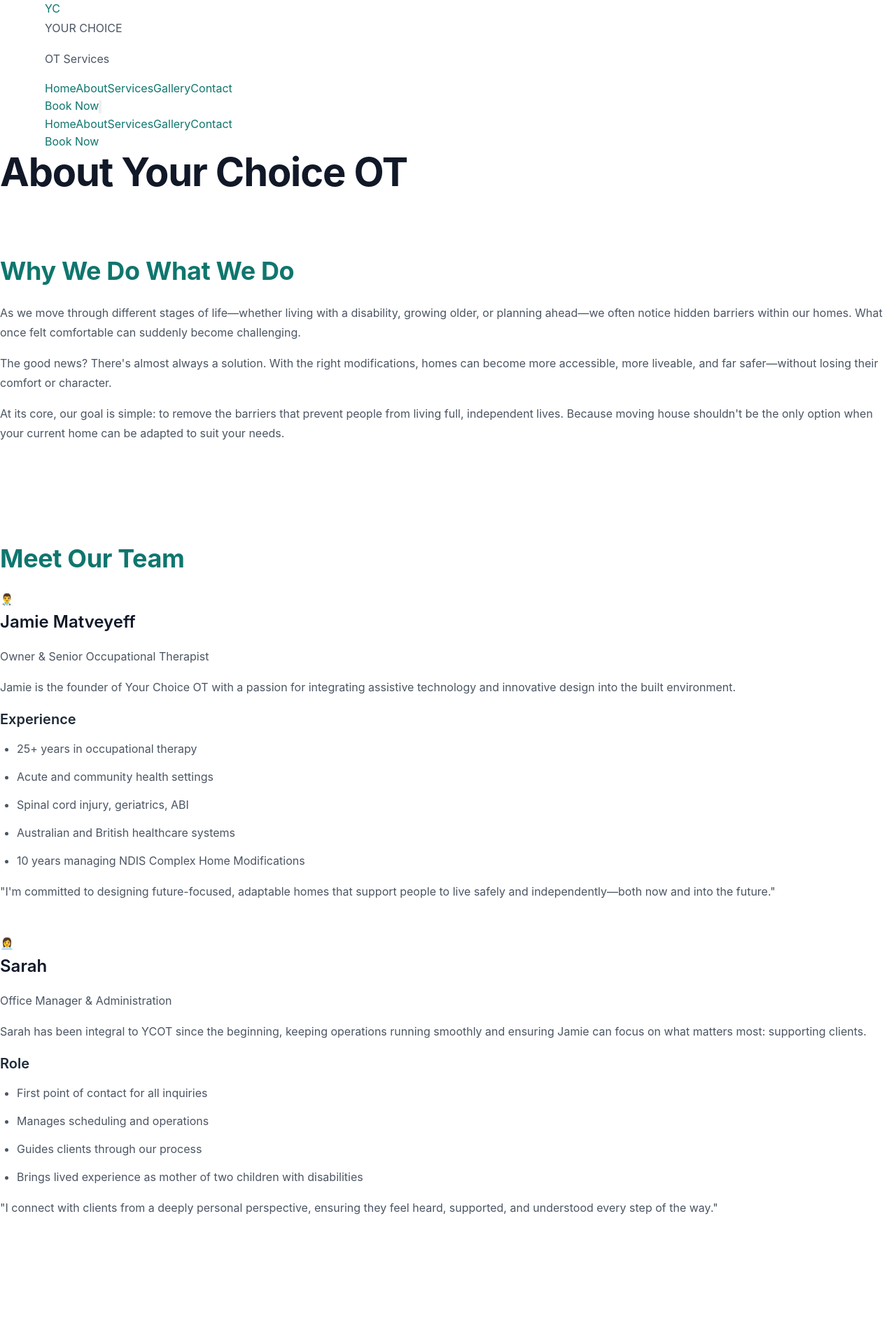
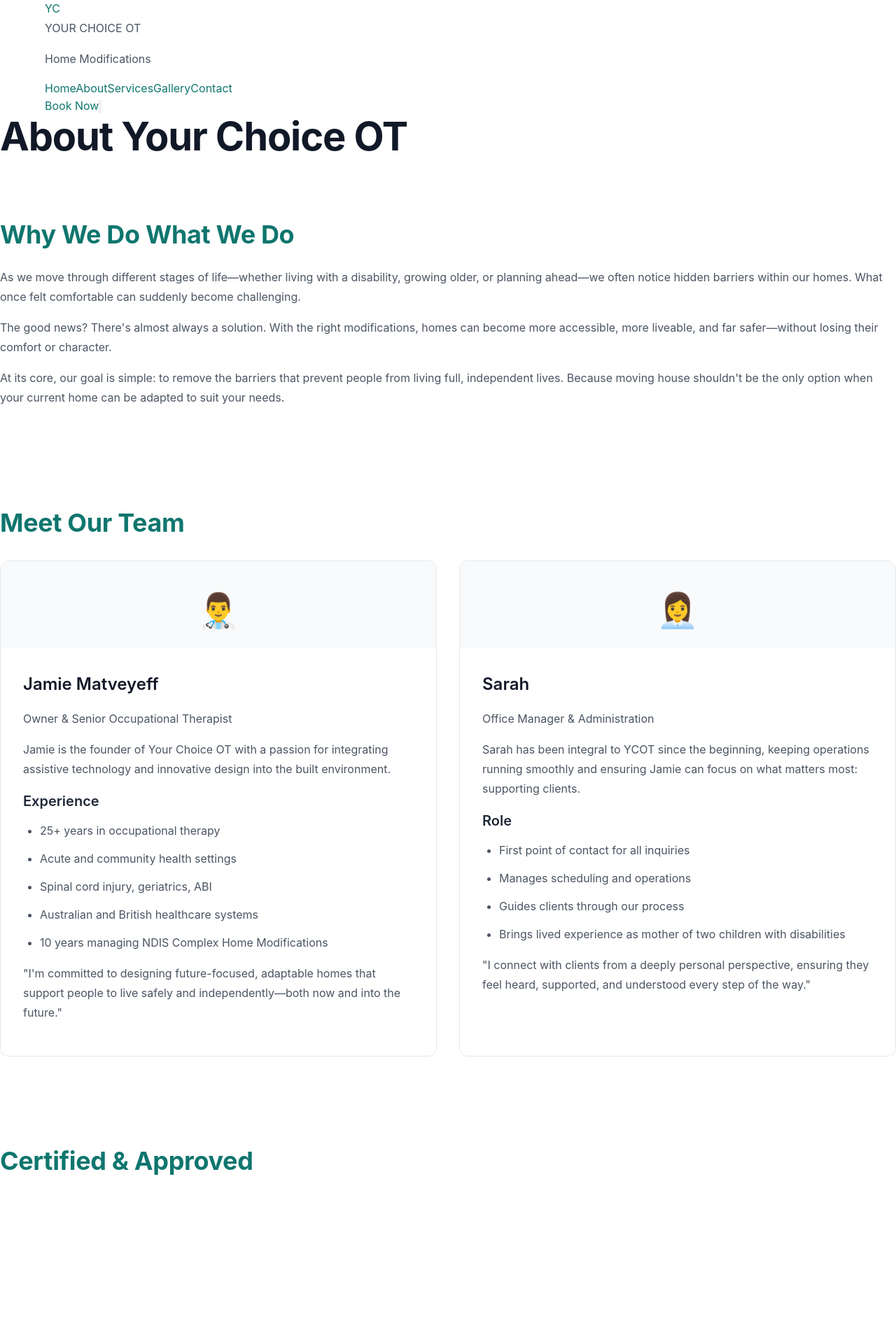
Before and after one commit to danielboasemammoth/ycot-website, a Next.js app: page /about in a window 1280 px wide. Shown: the top 1888 px of the page at 70% size. Built offline with nearby package versions, Linux system fonts and the light colour scheme.

Commit message:
Fix: rebuild header with proper spacing, remove broken SVG icons, simplify to clean professional design

```diff
--- a/app/about/page.tsx
+++ b/app/about/page.tsx
@@ -6,11 +6,11 @@
     <>
       <Header />
 
-      <div className="max-w-6xl mx-auto px-4 py-16">
-        <h1 className="text-teal mb-8">About Your Choice OT</h1>
+      <div className="max-w-6xl mx-auto px-6 py-16">
+        <h1 className="text-teal-600 mb-8">About Your Choice OT</h1>
 
         <section className="prose prose-lg max-w-none mb-12">
-          <h2 className="text-teal">Why We Do What We Do</h2>
+          <h2 className="text-teal-600">Why We Do What We Do</h2>
           <p className="text-gray-700 leading-relaxed">
             As we move through different stages of life—whether living with a disability, growing older, or planning ahead—we often notice hidden barriers within our homes. What once felt comfortable can suddenly become challenging.
           </p>
@@ -24,14 +24,15 @@
 
         {/* Team */}
         <section className="mt-16">
-          <h2 className="text-teal mb-12">Meet Our Team</h2>
+          <h2 className="text-teal-600 mb-12">Meet Our Team</h2>
 
-          <div className="grid md:grid-cols-2 gap-12 mb-12">
+          <div className="team-grid">
             {/* Jamie */}
-            <div className="border border-gray-200 rounded-lg p-8">
-              <div className="text-6xl mb-4">👨‍⚕️</div>
+            <div className="team-card">
+              <div className="team-card-header">👨‍⚕️</div>
+              <div className="team-card-content">
                 <h3 className="text-2xl font-bold text-gray-900 mb-2">Jamie Matveyeff</h3>
-              <p className="text-teal font-semibold mb-4">Owner & Senior Occupational Therapist</p>
+                <p className="text-teal-600 font-semibold mb-4">Owner & Senior Occupational Therapist</p>
 
                 <div className="space-y-4 text-gray-700">
                   <p>Jamie is the founder of Your Choice OT with a passion for integrating assistive technology and innovative design into the built environment.</p>
@@ -50,12 +51,14 @@
                   <p className="text-sm italic">"I'm committed to designing future-focused, adaptable homes that support people to live safely and independently—both now and into the future."</p>
                 </div>
               </div>
+            </div>
 
             {/* Sarah */}
-            <div className="border border-gray-200 rounded-lg p-8">
-              <div className="text-6xl mb-4">👩‍💼</div>
+            <div className="team-card">
+              <div className="team-card-header">👩‍💼</div>
+              <div className="team-card-content">
                 <h3 className="text-2xl font-bold text-gray-900 mb-2">Sarah</h3>
-              <p className="text-teal font-semibold mb-4">Office Manager & Administration</p>
+                <p className="text-teal-600 font-semibold mb-4">Office Manager & Administration</p>
 
                 <div className="space-y-4 text-gray-700">
                   <p>Sarah has been integral to YCOT since the beginning, keeping operations running smoothly and ensuring Jamie can focus on what matters most: supporting clients.</p>
@@ -74,31 +77,32 @@
                 </div>
               </div>
             </div>
+          </div>
         </section>
 
         {/* Credentials */}
-        <section className="bg-teal text-white p-12 rounded-lg mt-16">
-          <h2 className="text-white mb-8">Certified Care & Approvals</h2>
-          <div className="grid md:grid-cols-4 gap-6">
-            <div className="text-center">
+        <section className="bg-teal-600 text-white p-12 rounded-lg mt-16">
+          <h2 className="text-white mb-8 text-center">Certified & Approved</h2>
+          <div className="credentials-grid">
+            <div className="credential-item">
               <p className="text-4xl mb-3">✓</p>
               <p className="font-semibold">Occupational Therapy Australia</p>
-              <p className="text-sm text-teal-light">Member</p>
+              <p className="text-sm text-teal-100">Certified Member</p>
             </div>
-            <div className="text-center">
+            <div className="credential-item">
               <p className="text-4xl mb-3">✓</p>
               <p className="font-semibold">NDIS Provider</p>
-              <p className="text-sm text-teal-light">Approved for Complex Modifications</p>
+              <p className="text-sm text-teal-100">Complex Modifications</p>
             </div>
-            <div className="text-center">
+            <div className="credential-item">
               <p className="text-4xl mb-3">✓</p>
               <p className="font-semibold">MAC Provider</p>
-              <p className="text-sm text-teal-light">My Aged Care Services</p>
+              <p className="text-sm text-teal-100">My Aged Care Services</p>
             </div>
-            <div className="text-center">
+            <div className="credential-item">
               <p className="text-4xl mb-3">✓</p>
               <p className="font-semibold">Medicare Australia</p>
-              <p className="text-sm text-teal-light">Approved Provider</p>
+              <p className="text-sm text-teal-100">Approved Provider</p>
             </div>
           </div>
         </section>
--- a/app/components/Header.tsx
+++ b/app/components/Header.tsx
@@ -1,115 +1,94 @@
+'use client';
+
 import Link from 'next/link';
+import { useState } from 'react';
 
 export default function Header() {
+  const [mobileMenuOpen, setMobileMenuOpen] = useState(false);
+
   return (
     <>
       <header className="bg-white sticky top-0 z-50 border-b border-gray-200 shadow-sm">
-        <div className="container mx-auto px-6 py-4 flex items-center justify-between">
+        <div className="container mx-auto px-6 py-3 flex items-center justify-between">
           {/* Logo */}
-          <Link href="/" className="flex items-center gap-3 flex-shrink-0">
-            <div className="w-12 h-12 bg-gradient-to-br from-teal-600 to-blue-600 rounded-lg flex items-center justify-center shadow-md">
-              <span className="text-white font-bold text-lg">YC</span>
+          <Link href="/" className="flex items-center gap-2 flex-shrink-0">
+            <div className="w-11 h-11 bg-gradient-to-br from-teal-600 to-blue-600 rounded-lg flex items-center justify-center shadow-md">
+              <span className="text-white font-bold text-sm">YC</span>
             </div>
             <div className="hidden sm:block">
-              <p className="font-bold text-gray-900 text-sm tracking-tight leading-tight">YOUR CHOICE</p>
-              <p className="text-xs text-gray-500 leading-tight">OT Services</p>
+              <p className="font-bold text-gray-900 text-xs tracking-tight leading-tight">YOUR CHOICE OT</p>
+              <p className="text-xs text-gray-500 leading-tight">Home Modifications</p>
             </div>
           </Link>
 
           {/* Desktop Navigation */}
-          <nav className="hidden md:flex items-center gap-1">
-            <Link href="/" className="px-4 py-2 text-gray-700 hover:text-teal-600 font-medium text-sm transition rounded-lg hover:bg-gray-50">
+          <nav className="hidden lg:flex items-center gap-1">
+            <Link href="/" className="px-3 py-2 text-gray-700 hover:text-teal-600 font-medium text-sm transition rounded-lg hover:bg-gray-50">
               Home
             </Link>
-            <Link href="/about" className="px-4 py-2 text-gray-700 hover:text-teal-600 font-medium text-sm transition rounded-lg hover:bg-gray-50">
+            <Link href="/about" className="px-3 py-2 text-gray-700 hover:text-teal-600 font-medium text-sm transition rounded-lg hover:bg-gray-50">
               About
             </Link>
-            <Link href="/services" className="px-4 py-2 text-gray-700 hover:text-teal-600 font-medium text-sm transition rounded-lg hover:bg-gray-50">
+            <Link href="/services" className="px-3 py-2 text-gray-700 hover:text-teal-600 font-medium text-sm transition rounded-lg hover:bg-gray-50">
               Services
             </Link>
-            <Link href="/gallery" className="px-4 py-2 text-gray-700 hover:text-teal-600 font-medium text-sm transition rounded-lg hover:bg-gray-50">
+            <Link href="/gallery" className="px-3 py-2 text-gray-700 hover:text-teal-600 font-medium text-sm transition rounded-lg hover:bg-gray-50">
               Gallery
             </Link>
-            <Link href="/contact" className="px-4 py-2 text-gray-700 hover:text-teal-600 font-medium text-sm transition rounded-lg hover:bg-gray-50">
+            <Link href="/contact" className="px-3 py-2 text-gray-700 hover:text-teal-600 font-medium text-sm transition rounded-lg hover:bg-gray-50">
               Contact
             </Link>
           </nav>
 
-          {/* CTA Button - Desktop */}
-          <Link href="/contact" className="hidden md:inline-block bg-teal-600 text-white px-6 py-2.5 rounded-lg font-medium text-sm hover:bg-teal-700 transition shadow-md flex-shrink-0">
+          {/* Desktop CTA Button */}
+          <Link href="/contact" className="hidden lg:inline-block bg-teal-600 text-white px-5 py-2 rounded-lg font-medium text-sm hover:bg-teal-700 transition shadow-md flex-shrink-0">
             Book Now
           </Link>
 
           {/* Mobile Menu Button */}
           <button
-            id="mobile-menu-btn"
-            className="md:hidden p-2 rounded-lg hover:bg-gray-100 transition flex-shrink-0"
+            onClick={() => setMobileMenuOpen(!mobileMenuOpen)}
+            className="lg:hidden p-2 rounded-lg hover:bg-gray-100 transition flex-shrink-0"
             aria-label="Toggle menu"
           >
             <svg className="w-6 h-6 text-gray-700" fill="none" stroke="currentColor" viewBox="0 0 24 24">
+              {mobileMenuOpen ? (
+                <path strokeLinecap="round" strokeLinejoin="round" strokeWidth={2} d="M6 18L18 6M6 6l12 12" />
+              ) : (
                 <path strokeLinecap="round" strokeLinejoin="round" strokeWidth={2} d="M4 6h16M4 12h16M4 18h16" />
+              )}
             </svg>
           </button>
         </div>
 
         {/* Mobile Navigation */}
-        <nav
-          id="mobile-menu"
-          className="hidden md:hidden bg-white border-t border-gray-200"
-        >
-          <div className="container mx-auto px-6 py-4 space-y-2">
-            <Link href="/" className="block px-4 py-3 text-gray-700 hover:text-teal-600 hover:bg-gray-50 rounded-lg font-medium transition">
+        {mobileMenuOpen && (
+          <nav className="lg:hidden bg-white border-t border-gray-200">
+            <div className="container mx-auto px-6 py-3 space-y-1">
+              <Link href="/" onClick={() => setMobileMenuOpen(false)} className="block px-3 py-2 text-gray-700 hover:text-teal-600 hover:bg-gray-50 rounded-lg font-medium text-sm transition">
                 Home
               </Link>
-            <Link href="/about" className="block px-4 py-3 text-gray-700 hover:text-teal-600 hover:bg-gray-50 rounded-lg font-medium transition">
+              <Link href="/about" onClick={() => setMobileMenuOpen(false)} className="block px-3 py-2 text-gray-700 hover:text-teal-600 hover:bg-gray-50 rounded-lg font-medium text-sm transition">
                 About
               </Link>
-            <Link href="/services" className="block px-4 py-3 text-gray-700 hover:text-teal-600 hover:bg-gray-50 rounded-lg font-medium transition">
+              <Link href="/services" onClick={() => setMobileMenuOpen(false)} className="block px-3 py-2 text-gray-700 hover:text-teal-600 hover:bg-gray-50 rounded-lg font-medium text-sm transition">
                 Services
               </Link>
-            <Link href="/gallery" className="block px-4 py-3 text-gray-700 hover:text-teal-600 hover:bg-gray-50 rounded-lg font-medium transition">
+              <Link href="/gallery" onClick={() => setMobileMenuOpen(false)} className="block px-3 py-2 text-gray-700 hover:text-teal-600 hover:bg-gray-50 rounded-lg font-medium text-sm transition">
                 Gallery
               </Link>
-            <Link href="/contact" className="block px-4 py-3 text-gray-700 hover:text-teal-600 hover:bg-gray-50 rounded-lg font-medium transition">
+              <Link href="/contact" onClick={() => setMobileMenuOpen(false)} className="block px-3 py-2 text-gray-700 hover:text-teal-600 hover:bg-gray-50 rounded-lg font-medium text-sm transition">
                 Contact
               </Link>
               <div className="pt-2">
-              <Link href="/contact" className="block w-full bg-teal-600 text-white px-4 py-3 rounded-lg font-medium text-center hover:bg-teal-700 transition">
+                <Link href="/contact" onClick={() => setMobileMenuOpen(false)} className="block w-full bg-teal-600 text-white px-3 py-2 rounded-lg font-medium text-sm text-center hover:bg-teal-700 transition">
                   Book Now
                 </Link>
               </div>
             </div>
           </nav>
+        )}
       </header>
-
-      <script dangerouslySetInnerHTML={{__html: `
-        if (typeof window !== 'undefined') {
-          const btn = document.getElementById('mobile-menu-btn');
-          const menu = document.getElementById('mobile-menu');
-
-          if (btn && menu) {
-            btn.addEventListener('click', () => {
-              menu.classList.toggle('hidden');
-              const icon = btn.querySelector('svg');
-              if (menu.classList.contains('hidden')) {
-                icon.innerHTML = '<path stroke-linecap="round" stroke-linejoin="round" stroke-width="2" d="M4 6h16M4 12h16M4 18h16" />';
-              } else {
-                icon.innerHTML = '<path stroke-linecap="round" stroke-linejoin="round" stroke-width="2" d="M6 18L18 6M6 6l12 12" />';
-              }
-            });
-
-            // Close menu when clicking a link
-            const links = menu.querySelectorAll('a');
-            links.forEach(link => {
-              link.addEventListener('click', () => {
-                menu.classList.add('hidden');
-                const icon = btn.querySelector('svg');
-                icon.innerHTML = '<path stroke-linecap="round" stroke-linejoin="round" stroke-width="2" d="M4 6h16M4 12h16M4 18h16" />';
-              });
-            });
-          }
-        }
-      `}} />
     </>
   );
 }
```
Also changed, not shown: app/gallery/page.tsx (+7 -14 lines), app/page.tsx (+11 -54 lines), app/services/page.tsx (+3 -17 lines). Lines whose indentation alone changed are shown as unchanged.
